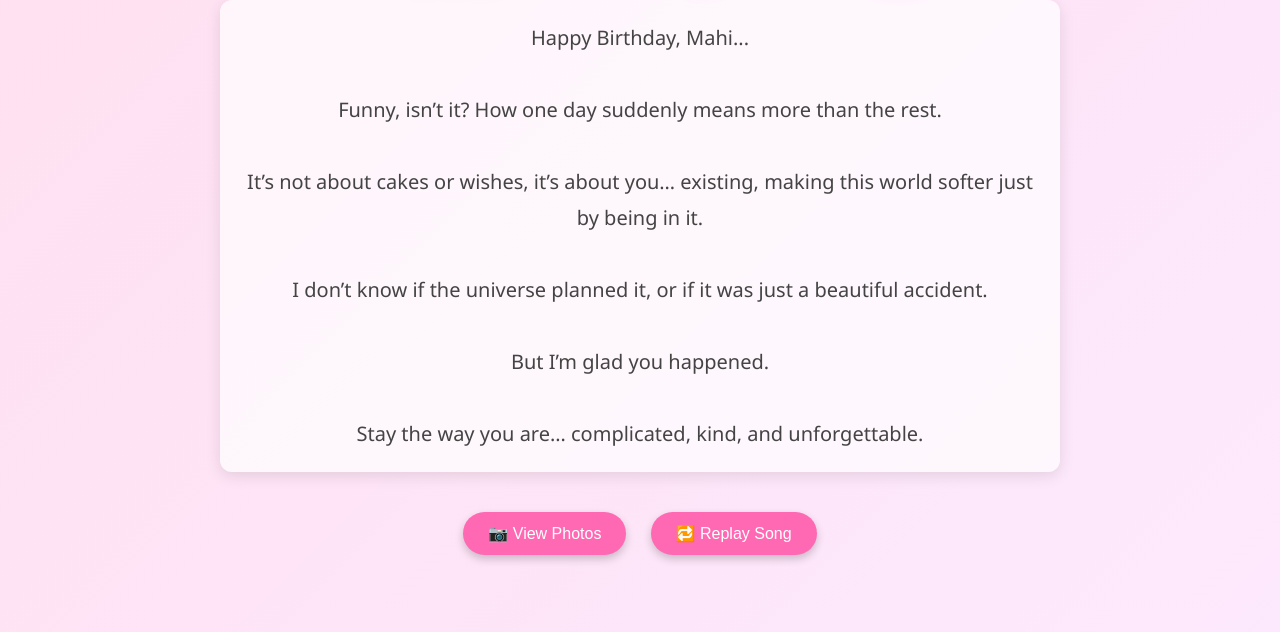
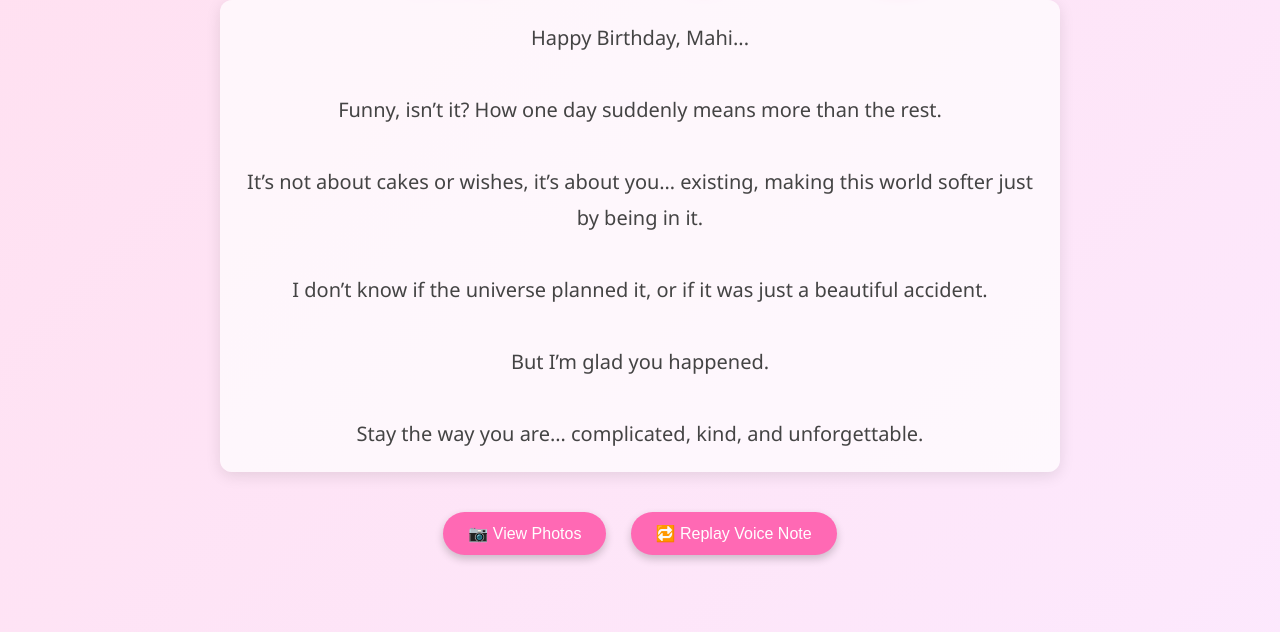
Before and after one commit to aniketbarnwal29/mahi-birthday, a plain HTML site: page index.html in a window 1280 px wide. Shown: the part 157-789 px from the top of the page. Drawn offline with Linux system fonts and the light colour scheme.

Commit message:
Update index.html

```diff
--- a/index.html
+++ b/index.html
@@ -155,7 +155,7 @@
 
   <div class="btn-container">
     <button class="btn" onclick="document.querySelector('.gallery').scrollIntoView({ behavior: 'smooth' })">📷 View Photos</button>
-    <button class="btn" onclick="document.querySelector('audio').currentTime = 0">🔁 Replay Song</button>
+    <button class="btn" onclick="document.querySelector('audio').currentTime = 0">🔁 Replay Voice Note</button>
   </div>
 
   <audio controls autoplay loop>
```
